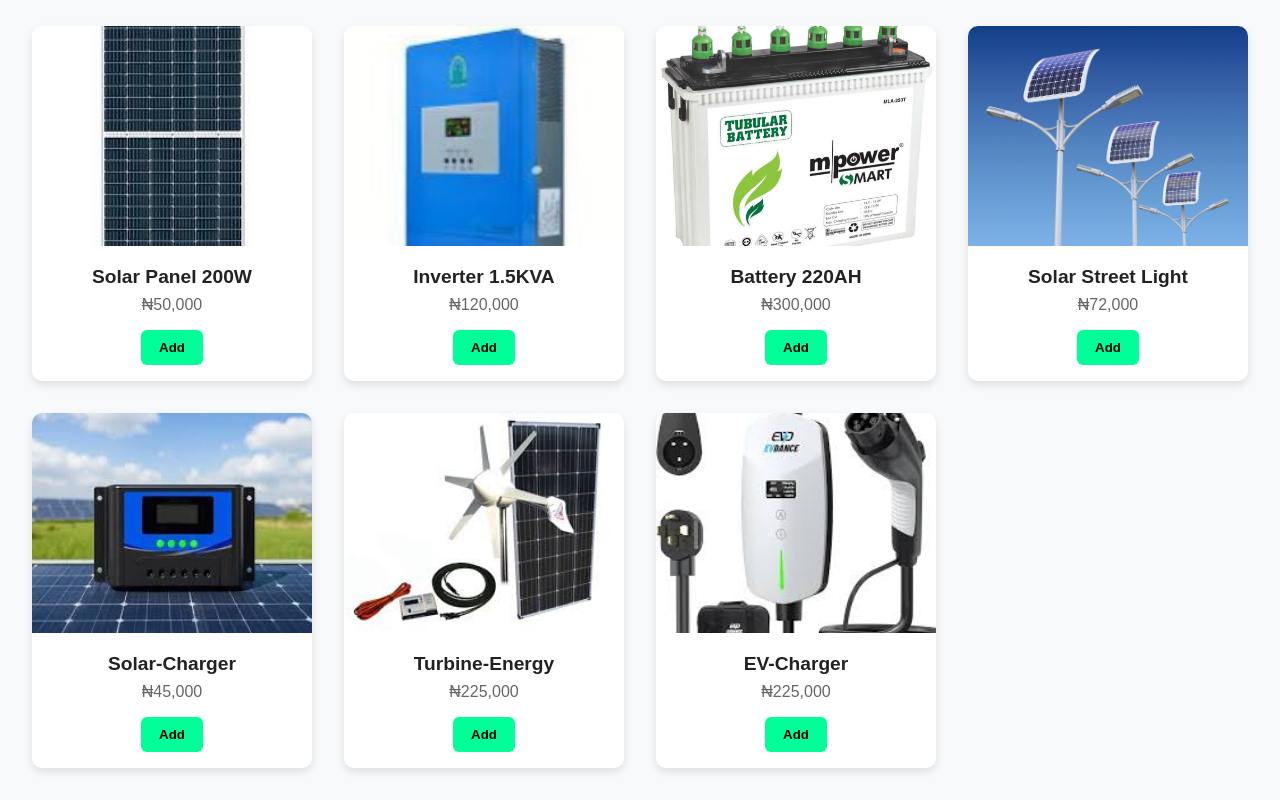
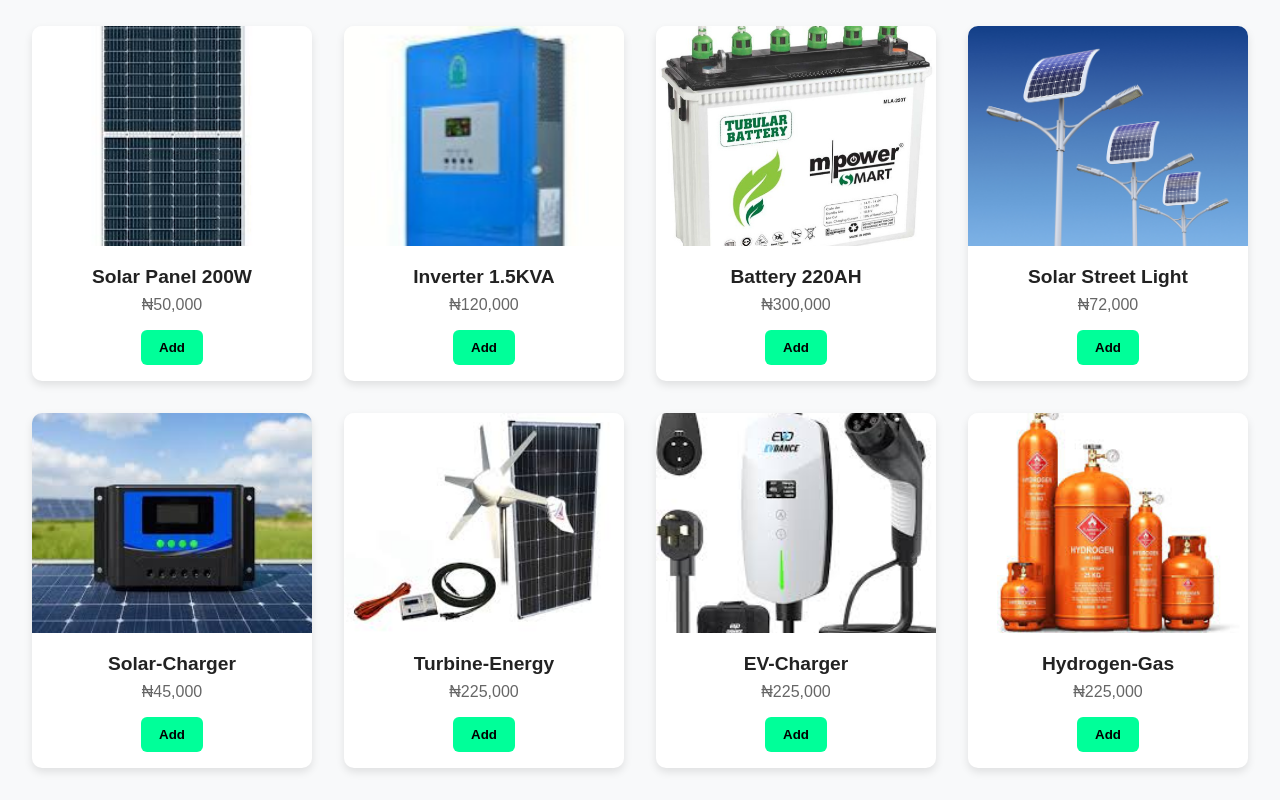
Before and after one commit to ldeji/Peleowo-Energy-Solution, a plain HTML site: page products.html in a window 1280 px wide. Shown: the part 359-1159 px from the top of the page. Drawn offline with Linux system fonts and the light colour scheme.

Commit message:
more items

```diff
--- a/products.html
+++ b/products.html
@@ -294,6 +294,15 @@
         <button class="add-btn" data-name="EV-Charger" data-price="225000">Add</button>
       </div>
     </div>
+
+    <div class="product-card">
+      <img src="./Image/hydrogen retails.jpg" alt="Hydrogen" />
+      <div class="product-info">
+        <h3>Hydrogen-Gas</h3>
+        <p>₦225,000</p>
+        <button class="add-btn" data-name="Hydrogen-Gas" data-price="225000">Add</button>
+      </div>
+    </div>
   </section>
 
   <!-- Script Hamburger Toggle-->
```
